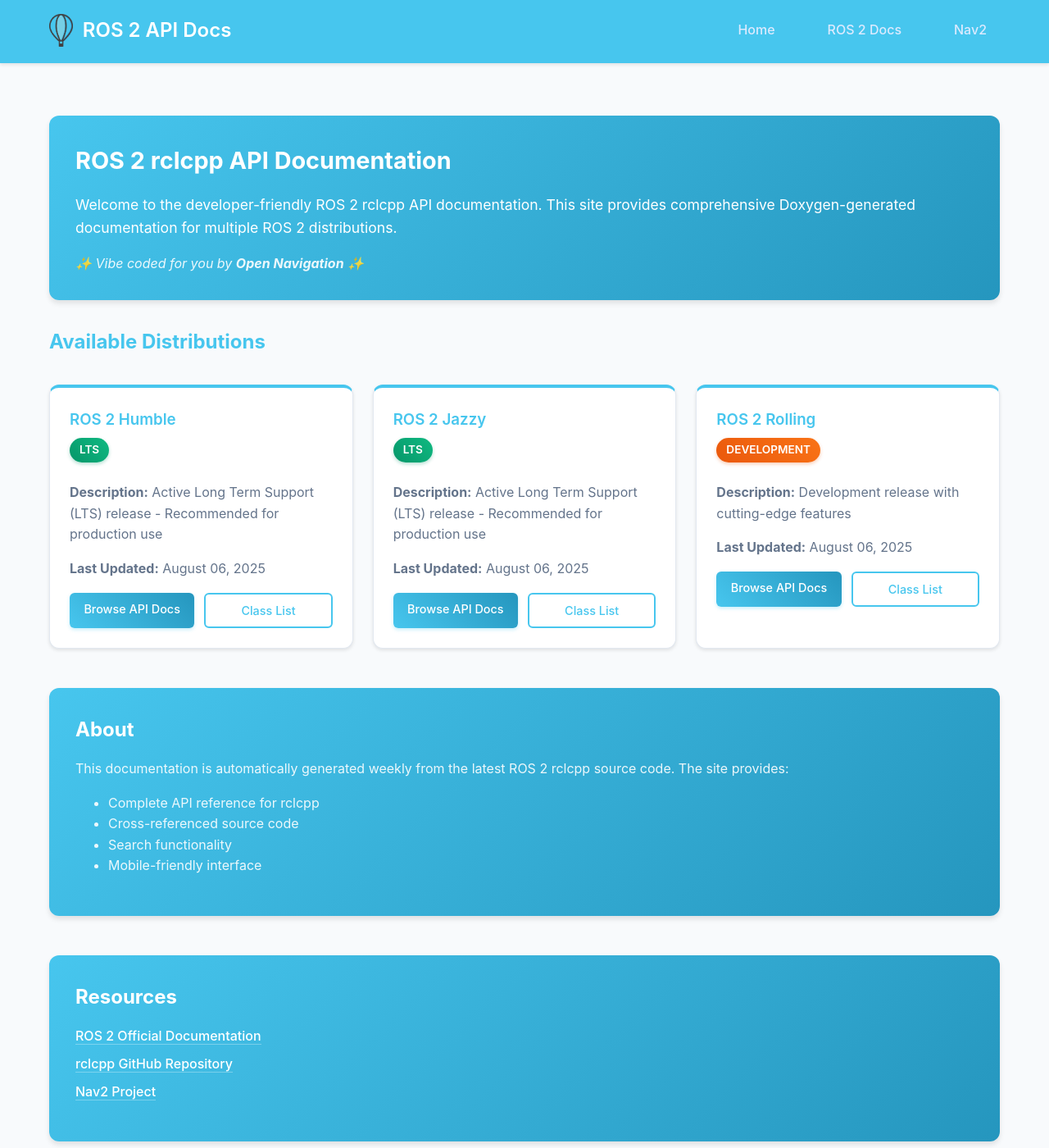
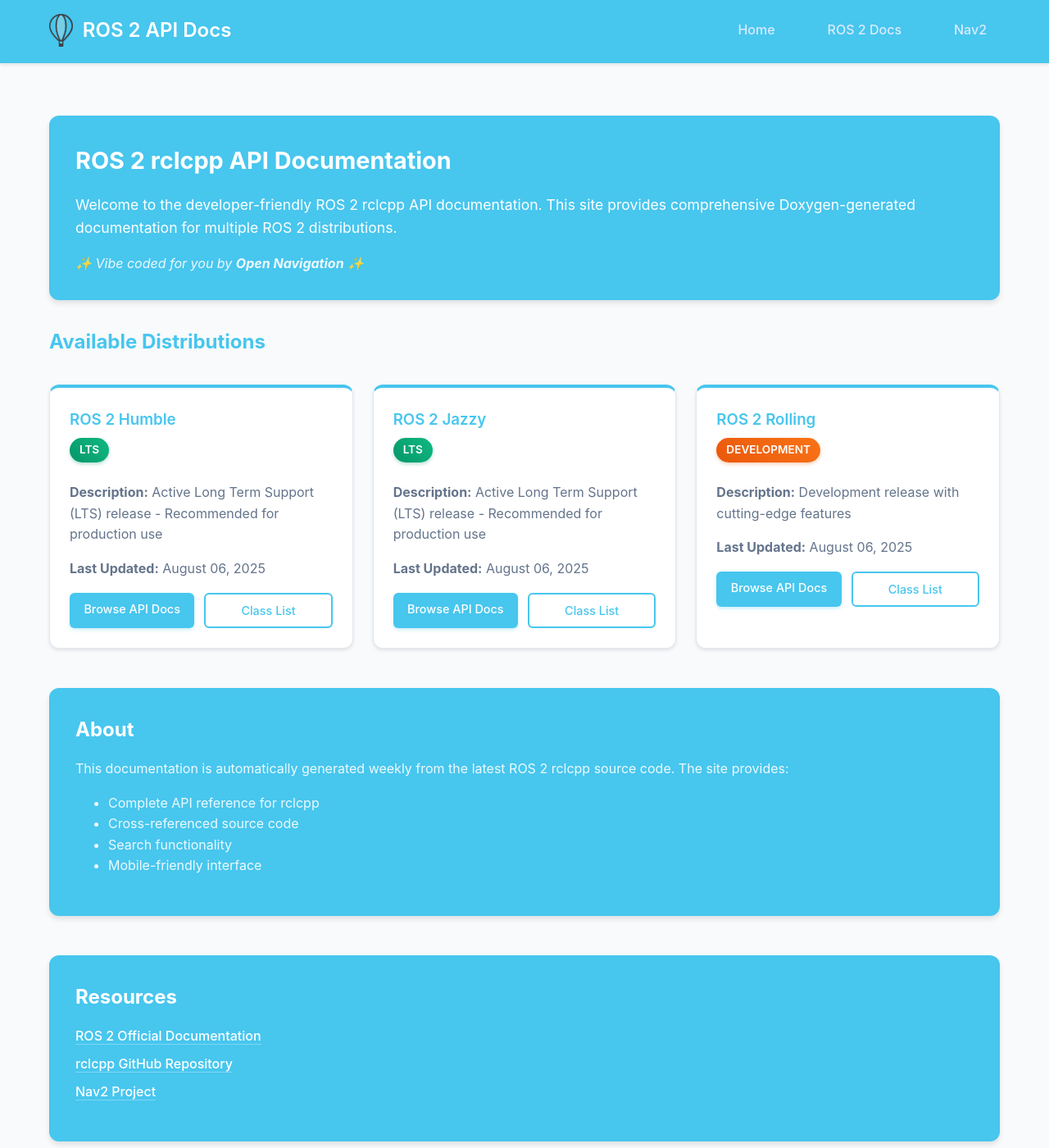
Before and after one commit to ros-navigation/rosdox.nav2.org, a Jekyll site: the page built from index.md, in a window 1280 px wide and 1400 px high. Shown: the whole window at 82% size. Built offline with Jekyll 4.4.1, drawn with Linux system fonts in a browser that asks for light colours.

Commit message:
Fixed, hopefully?
Signed-off-by: Steve Macenski <stevenmacenski@gmail.com>

```diff
--- a/assets/css/main.scss
+++ b/assets/css/main.scss
@@ -145,7 +145,7 @@
 /* Custom styles for ROS 2 documentation site */
 
 .intro {
-  background: linear-gradient(135deg, var(--nav2-light-blue), #2596be);
+  background: var(--nav2-blue);
   color: #ffffff;
   border-radius: 12px;
   padding: 2rem;
@@ -173,7 +173,7 @@
 
 .about-section, .resources-section {
   margin: 3rem 0;
-  background: linear-gradient(135deg, var(--nav2-blue), #2596be);
+  background: var(--nav2-blue);
   color: #ffffff;
   border-radius: 12px;
   padding: 2rem;
@@ -276,7 +276,7 @@
 }
 
 .btn-primary {
-  background: linear-gradient(45deg, var(--nav2-accent), #2596be);
+  background: var(--nav2-blue);
   color: white;
   box-shadow: 0 2px 4px rgba(71, 198, 238, 0.3);
 }
@@ -333,7 +333,7 @@
 }
 
 .status.active {
-  background: linear-gradient(45deg, var(--nav2-accent), #2596be);
+  background: var(--nav2-blue);
   color: white;
   box-shadow: 0 2px 4px rgba(71, 198, 238, 0.3);
 }
@@ -396,7 +396,7 @@
 }
 
 .version-info {
-  background: linear-gradient(135deg, var(--nav2-blue), #2596be);
+  background: var(--nav2-blue);
   border: 1px solid var(--nav2-accent);
   border-radius: 8px;
   padding: 1.5rem;
```
Also changed, not shown: index.md (+3 -3 lines), README.md.
